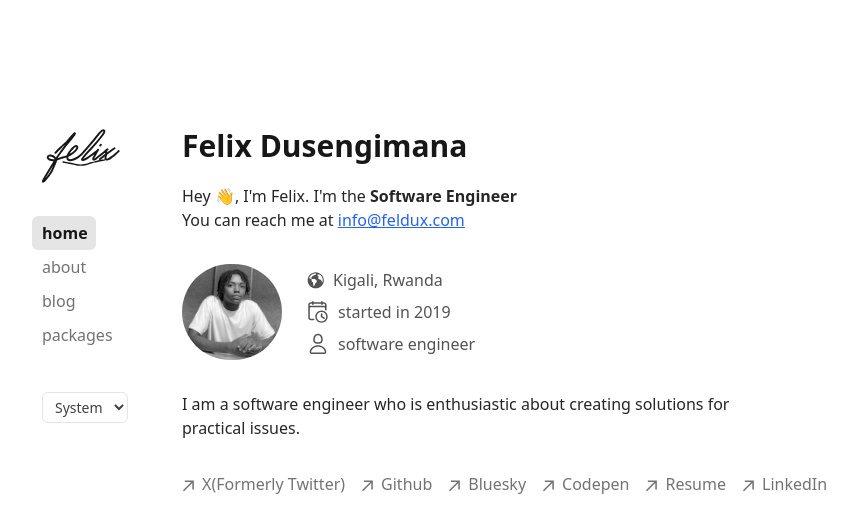
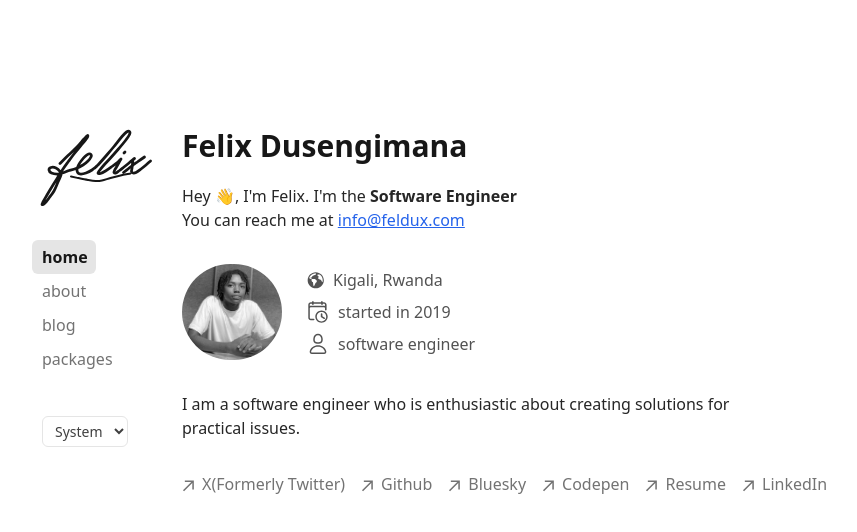
Before and after one commit to felixdusengimana/feldux, a Next.js app: page / in a window 1280 px wide. Shown: the top 532 px of the page, without its empty margins (160-1017 px from the left). Built offline with nearby package versions, Linux system fonts and the light colour scheme.

Commit message:
feat: larger signature logo

```diff
--- a/components/sidebar.tsx
+++ b/components/sidebar.tsx
@@ -49,7 +49,7 @@ const navItems: INavItems = {
 function Logo() {
   return (
     <Link aria-label="Felix Dusengimana" href="/">
-      <Signature className="h-14 w-auto -ml-1" />
+      <Signature className="h-20 w-auto -ml-1.5" />
     </Link>
   );
 }
```
